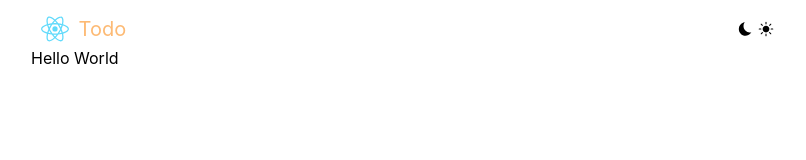
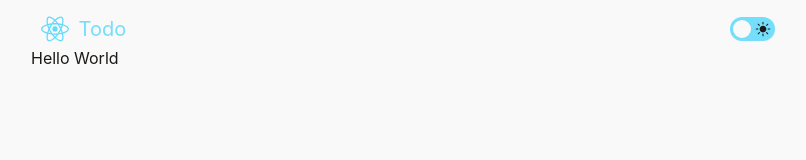
Before and after one commit to prince0010/todo-list, a React (Create React App) app: page / in a window 1280 px wide. Shown: the top 160 px of the page, without its empty margins (237-1043 px from the left). Built offline with nearby package versions, Linux system fonts and the light colour scheme.

Commit message:
Added the Dark and Light mode and its left side animation

```diff
--- a/src/components/App-container.tsx
+++ b/src/components/App-container.tsx
@@ -2,15 +2,23 @@ import { observer } from "mobx-react"
 import Logo from '../logo.svg'
 import { BaseText } from "./base-text"
 import { ThemeToggle } from "../stores/theme-toggle"
+import { useStore } from "../stores"
+import { useEffect } from "react"
 
 
 export const AppContainer = observer(() => {
+        const store = useStore()
+
+        useEffect(() => {
+                document.body.setAttribute('data-mode', store.theme.themeMode )
+        }, [store.theme.themeMode])
+
         return(
                 <div className="max-w-screen-md mx-auto p-3">
                         <div className="flex items-center justify-between">
                                 <div className="flex items-center">
                                 <img src={Logo} alt="logo" />
-                                <div className="text-xl text-primary text-orange-300"> Todo </div>
+                                <div className="text-xl text-primary"> Todo </div>
                                 </div>
                                 <ThemeToggle></ThemeToggle>
                         </div>
--- a/src/stores/theme-toggle.tsx
+++ b/src/stores/theme-toggle.tsx
@@ -1,16 +1,39 @@
 import { observer } from 'mobx-react'
 import {IoIosSunny, IoIosMoon} from 'react-icons/io'
+import { useStore } from '../stores'
+
+const AFTER_LIGHT_CLASS ='after:left-[3px]'
+const AFTER_DARK_CLASS = 'after:left-[calc(3px+18px+3px)]'
 
 export const ThemeToggle = observer (() => {
-    return(
-        <button className='
+    const store = useStore()
+
+    return (
+        <button
+        onClick={() => store.theme.toggle()}
+        className={ `
         flex
         item-center
         gap-[3px]
         text-[18px]
-        '>
+        bg-primary
+        text-dark
+        rounded-full
+        p-[3px]
+        relative
+        after:content-['']
+        after:absolute
+        after:bg-light
+        after:h-[18px]
+        after:w-[18px]
+        after:rounded-full
+        after:ease-in-out
+        after:duration-300
+        ${store.theme.mode(AFTER_LIGHT_CLASS, AFTER_DARK_CLASS)}
+   `}
+    >
                 <IoIosMoon></IoIosMoon>
-                <IoIosSunny></IoIosSunny>
+            <IoIosSunny></IoIosSunny>
         </button>
     )
 
--- a/src/stores/theme.ts
+++ b/src/stores/theme.ts
@@ -9,13 +9,14 @@ export class Theme{
     }
 
     @observable
+    //default background theme color mode is either dark or light just inspect the website and look at the body tag there will be <body data-mode ="either light or dark"> nag babase sa after ng '||' dito na line
     protected _themeMode: ThemeMode = localStorage[STORAGE_KEY] || 'light'
 
         @computed
         get themeMode(){
             return this._themeMode
         }
-
+        // This is for the background change that is called in the theme-toggle.tsx
         @action
         toggle(){
             switch (this._themeMode) {
@@ -33,7 +34,7 @@ export class Theme{
         @computed
         mode(light: any, dark: any){
             switch (this._themeMode) {
-                case dark:
+                case 'dark':
                         return dark;
                 default:
                     return light
--- a/tailwind.config.js
+++ b/tailwind.config.js
@@ -1,19 +1,18 @@
 /** @type {import('tailwindcss').Config} */
 module.exports = {
-  darkMode: ['class','[data-mode="dark"]'],
+  darkMode: ['class', '[data-mode="dark"]'],
   content: [
-    // Don't put spaces in the content
     "./src/**/*.{js,jsx,ts,tsx}",
   ],
   theme: {
-    extends: {
+    extend: {
         colors: {
             'light': '#f9f9f9',
             'dark': '#1c1917',
             'component': '#FFF',
             'component-dark': '#3f3f46',
-            'primary': '',
-            'danger': '',
+            'primary': '#74DEFB',
+            'danger': '#eF4444',
           }
     },
 },
```
